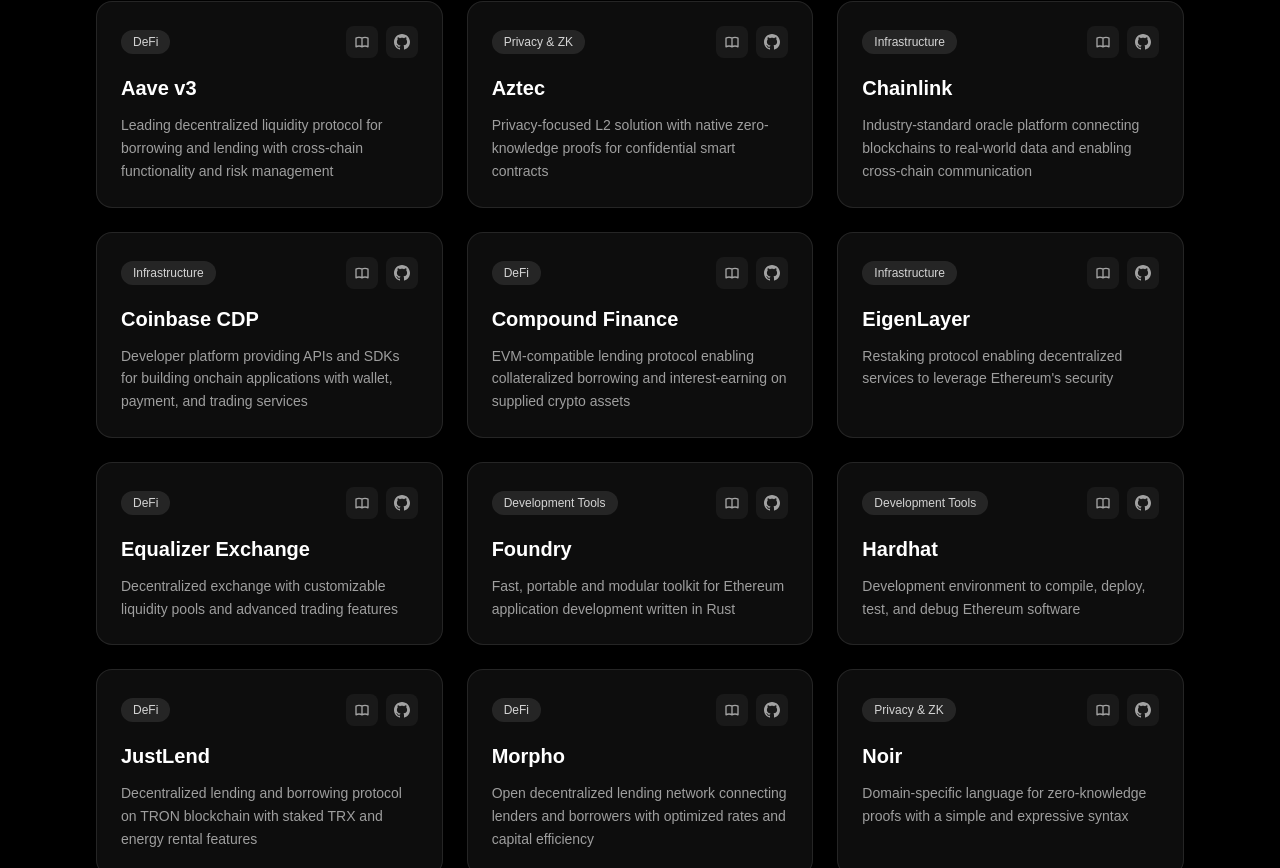
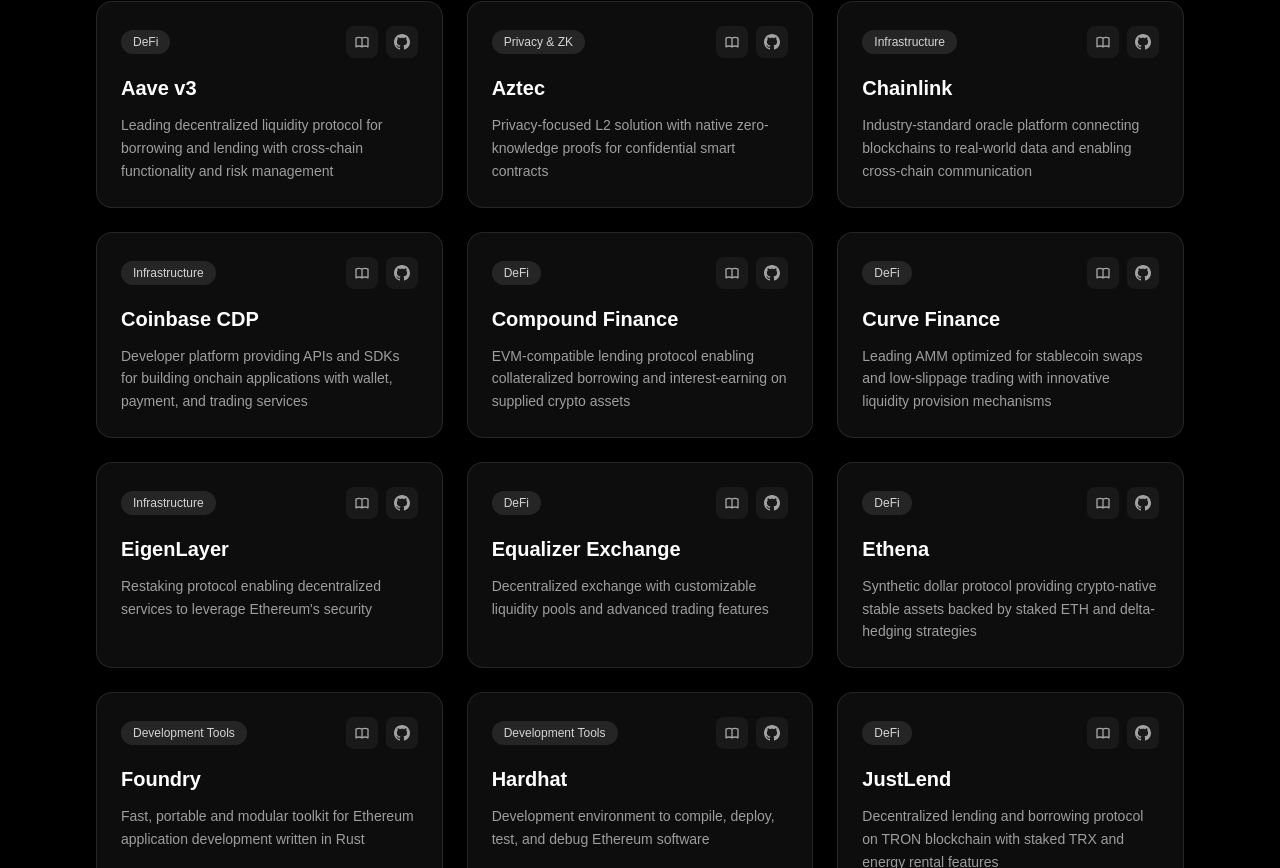
Before and after one commit to chrom-ar/vora-site, a Next.js app: page /indexed-protocols in a window 1280 px wide. Shown: the part 483-1351 px from the top of the page. Built offline with nearby package versions, Linux system fonts and the light colour scheme.

Commit message:
Curve and Ethena indexed

```diff
--- a/app/indexed-protocols/page.tsx
+++ b/app/indexed-protocols/page.tsx
@@ -49,6 +49,13 @@
     category: "DeFi",
   },
   {
+    name: "Curve Finance",
+    description: "Leading AMM optimized for stablecoin swaps and low-slippage trading with innovative liquidity provision mechanisms",
+    docs: "https://docs.curve.fi/",
+    github: "https://github.com/curvefi",
+    category: "DeFi",
+  },
+  {
     name: "EigenLayer",
     description: "Restaking protocol enabling decentralized services to leverage Ethereum's security",
     docs: "https://docs.eigenlayer.xyz/",
@@ -60,6 +67,13 @@
     description: "Decentralized exchange with customizable liquidity pools and advanced trading features",
     docs: "https://docs.equalizer.exchange/",
     github: "https://github.com/Equalizer-Exchange",
+    category: "DeFi",
+  },
+  {
+    name: "Ethena",
+    description: "Synthetic dollar protocol providing crypto-native stable assets backed by staked ETH and delta-hedging strategies",
+    docs: "https://docs.ethena.fi/",
+    github: "https://github.com/ethena-labs",
     category: "DeFi",
   },
   {
--- a/package.json
+++ b/package.json
@@ -9,11 +9,11 @@
     "lint": "next lint"
   },
   "dependencies": {
-    "@paper-design/shaders-react": "^0.0.52",
+    "@paper-design/shaders-react": "^0.0.53",
     "autoprefixer": "^10.4.21",
     "class-variance-authority": "^0.7.1",
     "clsx": "^2.1.1",
-    "framer-motion": "^12.23.13",
+    "framer-motion": "^12.23.15",
     "lucide-react": "^0.544.0",
     "next": "^15.5.3",
     "next-themes": "^0.4.6",
@@ -25,7 +25,7 @@
   "devDependencies": {
     "@next/eslint-plugin-next": "^15.4.7",
     "@tailwindcss/postcss": "^4.1.13",
-    "@types/node": "^24.5.0",
+    "@types/node": "^24.5.2",
     "@types/react": "^19.1.13",
     "@types/react-dom": "^19.1.9",
     "@typescript-eslint/eslint-plugin": "^8.44.0",
```
Also changed, not shown: 1 other file (tests, documents, lock files or other folders).
